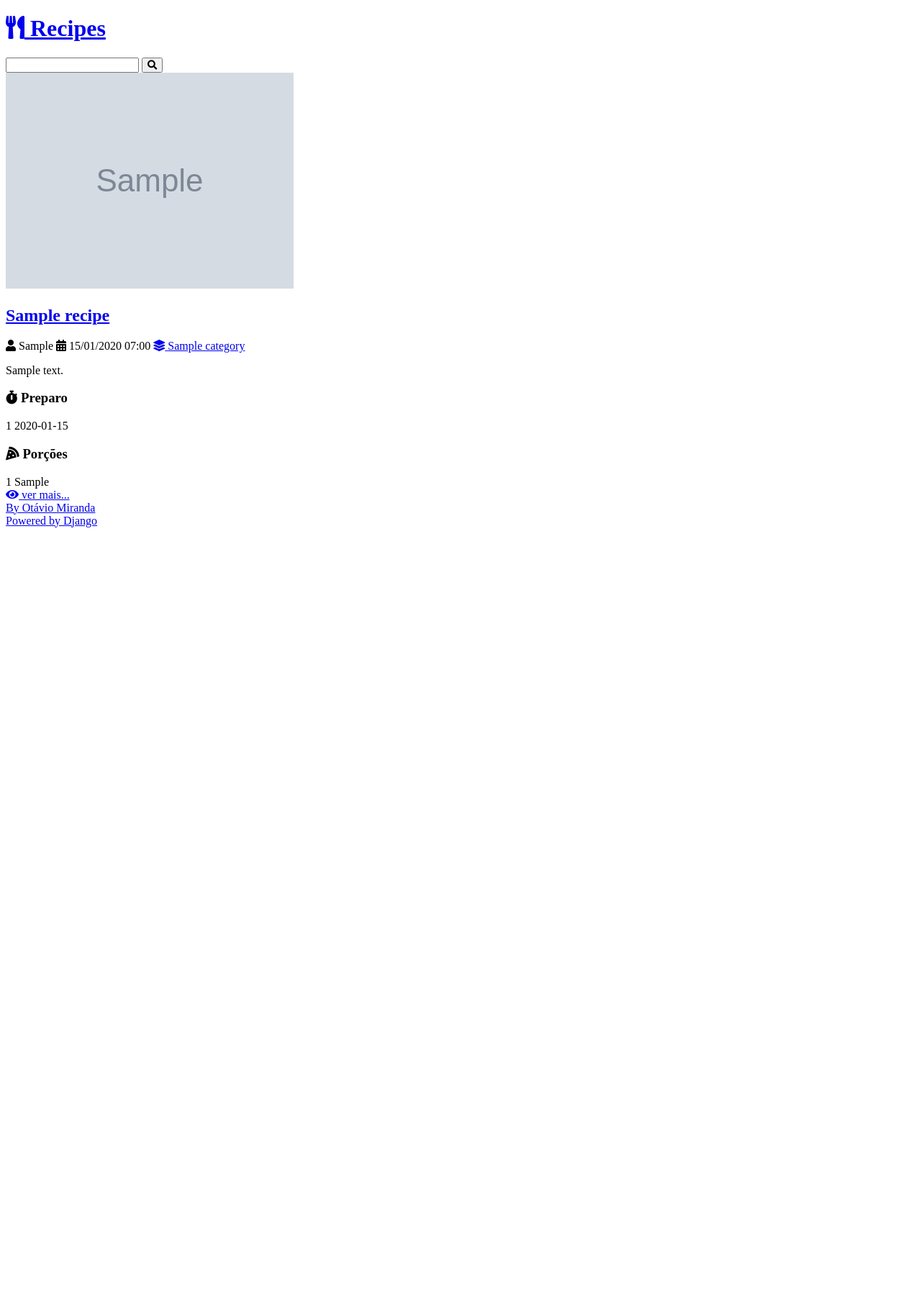
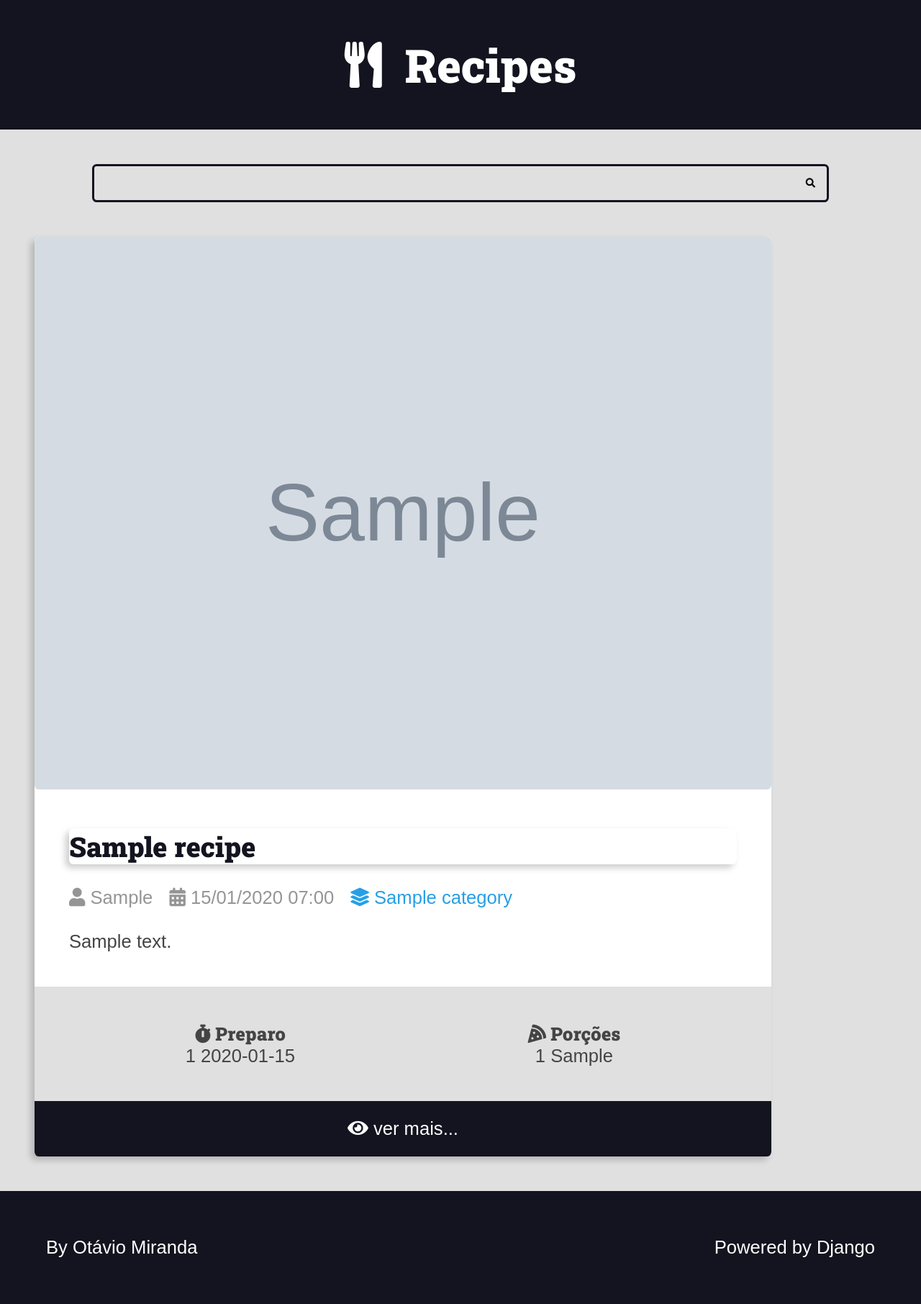
Before and after one commit to gleisoncoruja/curso-django-projeto1, a Django app: page / in a window 1280 px wide. Shown: the whole page at 72% size. Before the commit the page ends 733 px from the top, so only its background shows below. Run offline with Django 4.2, Linux system fonts and the light colour scheme; tables that the repository leaves empty hold one stand-in row (values such as "Sample post"); grey boxes marked "Sample" are stand-in pictures.

Commit message:
Organizing files

```diff
--- a/authors/views.py
+++ b/authors/views.py
@@ -1,6 +1,7 @@
 from django.contrib import messages
 from django.http import Http404
 from django.shortcuts import redirect, render
+from django.urls import reverse
 
 from .forms import RegisterForm
 
@@ -12,6 +13,7 @@ def register_view(request):
     form = RegisterForm(register_form_data)
     return render(request, 'authors/pages/register_view.html', {
         'form': form,
+        'form_action': reverse('authors:create'),
     })
 
 
--- /dev/null
+++ b/base_static/global/css/style.css
@@ -0,0 +1,439 @@
+
+        :root {
+            --color-primary: #269fe6;
+            --color-primary-hover: #2086c2;
+            --color-primary-dark: #13141f;
+            --color-primary-dark-hover: #212336;
+            --color-primary-light: #d4ecfa;
+            --color-primary-light-hover: #bdd8e7;
+
+            --color-white: #fff;
+            --color-black: #000;
+
+            --color-dark-text: #444;
+            --color-info-light: #cce5ff;
+            --color-debug-light: #cce5ff;
+            --color-success-light: #d4edda;
+            --color-alert-light: #fff3cd;
+            --color-warning-light: #fff3cd;
+            --color-error-light: #f8d7da;
+
+            --color-info-dark: #4d86c4;
+            --color-debug-dark: #4d86c4;
+            --color-success-dark: #4a9c5d;
+            --color-alert-dark: #927f40;
+            --color-warning-dark: #927f40;
+            --color-error-dark: #da525d;
+
+            --color-gray-0: #f9f9f9;
+            --color-gray-1: #e0e0e0;
+            --color-gray-2: #c7c7c7;
+            --color-gray-3: #aeaeae;
+            --color-gray-4: #959595;
+            --color-gray-5: #7d7d7d;
+            --color-gray-6: #646464;
+            --color-gray-7: #4b4b4b;
+            --color-gray-8: #323232;
+            --color-gray-9: #191919;
+
+            --font-primary: sans-serif;
+            --font-headings: 'Roboto Slab', serif;
+
+            --spacing-gutter-medium: 3rem;
+            --spacing-gutter-large: 4rem;
+
+        }
+
+        * {
+            padding: 0;
+            margin: 0;
+            box-sizing: border-box;
+        }
+
+        htlm {
+            font-size: 62.5%;
+        }
+
+        body {
+            font-size: 1.6rem;
+            font-family: var(--font-primary);
+            background: var(--color-gray-1);
+            color: var(--color-dark-text);
+        }
+
+        h1,
+        h2,
+        h3,
+        h4,
+        h5,
+        h6 {
+            font-family: var(--font-headings);
+        }
+
+        .container {
+            max-width: 144rem;
+            margin: 0 auto;
+            padding: var(--spacing-gutter-medium);
+        }
+
+        .main-header-container {
+            background: var(--color-primary-dark);
+        }
+
+        .main-logo {
+            font-size: 4rem;
+            color: var(--color-white);
+            text-decoration: none;
+            display: flex;
+            flex-flow: row nowrap;
+            align-items: center;
+            justify-content: center;
+            width: fit-content;
+            margin: 0 auto;
+
+        }
+
+        .main-logo-icon {
+            margin-right: 2rem;
+        }
+
+        .search-form {
+            border: .2rem solid var(--color-primary-dark);
+            max-width: 64rem;
+            margin: 0 auto;
+            border-radius: .4rem;
+            position: relative;
+            transition: all 300ms ease-in-out;
+        }
+
+        .search-input,
+        .search-button {
+            border: none;
+            background: none;
+            outline: none;
+            padding: 1rem;
+            transition: all 300ms ease-in-out;
+        }
+
+        .search-button {
+            position: absolute;
+            top: 0;
+            right: 0;
+
+        }
+
+        .search-button:focus {
+            outline: 1px solid var(--color-primary);
+            background: rbg(0, 0, 0, .05);
+        }
+
+        .search-input {
+            width: 100%;
+            padding-right: 3rem;
+        }
+
+        .search-form:focus-within {
+            border-color: var(--color-primary);
+            background: var(--color-white);
+        }
+
+        .search-form:focus-within .search-button {
+            color: var(--color-primary);
+        }
+
+        .main-content {
+            padding-top: 0;
+        }
+
+        .main-content-list {
+            display: grid;
+            grid-template-columns: repeat(auto-fit, minmax(480px, 1fr));
+            gap: var(--spacing-gutter-large);
+        }
+
+        .recipe {
+            background: var(--color-white);
+            box-shadow: -5px 5px 10px rgba(0, 0, 0, .2);
+            transform: scale(1);
+            transition: all 300ms ease-in-out;
+            border-radius: .4rem;
+            overflow: hidden;
+
+
+        }
+
+        .recipe img {
+            max-width: 100%;
+
+
+        }
+
+        .recipe-list-item {
+            max-width: 64rem;
+            height: fit-content;
+        }
+
+        .recipe-list-item img{
+            width: 100%;
+            border-radius: .4rem;
+        }
+
+        .recipe-list-item:hover {
+            transform: scale(1.02);
+            box-shadow: -8px 8px 18px rgba(0, 0, 0, .25);
+
+        }
+
+        .recipe-title-container {
+            padding: var(--spacing-gutter-medium);
+            padding-bottom: 2rem;
+
+        }
+
+        .recipe-title-container a{
+            text-decoration: none;
+            color:var(--color-primary-dark)
+
+        }
+
+        .recipe-author {
+            padding: 0 var(--spacing-gutter-medium);
+        }
+
+        .recipe-content {
+            padding: var(--spacing-gutter-medium);
+            padding-top: 2rem;
+
+        }
+
+        .recipe-author-item {
+            color: var(--color-gray-4);
+            margin-right: 1rem;
+        }
+
+        .recipe-author a {
+            color: var(--color-primary);
+            transition: all 300ms ease-in-out;
+            text-decoration: none;
+        }
+
+        .recipe-author a:hover {
+            color: var(--color-primary-dark);
+        }
+
+        .recipe-meta-container {
+            display: flex;
+            flex-flow: row wrap;
+            padding: var(--spacing-gutter-medium);
+            background: var(--color-gray-1);
+        }
+
+        .recipe-meta {
+            display: flex;
+            flex-flow: column nowrap;
+            flex-shrink: 1;
+            flex-grow: 1;
+            text-align: center;
+        }
+
+        .recipe-meta-title {
+            font-size: 1.6rem;
+        }
+
+        .recipe-footer a {
+            background: var(--color-primary-dark);
+            display: block;
+            color: var(--color-white);
+            text-decoration: none;
+            text-align: center;
+            padding: 1.5rem var(--spacing-gutter-medium);
+            transition: all 300ms ease-in-out;
+        }
+
+        .recipe-footer a:hover {
+            filter: brightness(2);
+
+        }
+
+        .prepartion-steps{
+            padding: var(--spacing-gutter-medium);
+        }
+
+        .main-footer {
+            display: flex;
+            align-items: center;
+            justify-content: space-between;
+            background: var(--color-primary-dark);
+            color: var(--color-white);
+            padding: var(--spacing-gutter-large);
+        }
+
+        .main-footer a {
+            color: var(--color-white);
+            text-decoration: none;
+            transition: all 300ms ease-in-out;
+
+        }
+
+
+        .recipe-list-item:hover {
+            transform: scale(1.02);
+            box-shadow: -8px 8px 18px rgba(0, 0, 0, .25);
+
+        }
+
+        .main-content-detail .recipe-list-item{
+            max-width: 80rem;
+            margin: 0 auto;
+
+        }
+
+        .main-content-detail .recipe-list-item:hover{
+            transform: scale(1);
+            box-shadow: -5px 5px 15px rgba(0, 0, 0, .2);
+
+        }
+
+        .prepartion-steps h1,
+        .prepartion-steps h2,
+        .prepartion-steps h3,
+        .prepartion-steps h4,
+        .prepartion-steps h5,
+        .prepartion-steps h6,
+        .prepartion-steps p,
+        .prepartion-steps pre {
+            margin: 2rem 0;
+        }
+
+        .prepartion-steps ol,
+        .prepartion-steps ul {
+            margin: 2rem;
+            padding: 0.2rem;
+        }
+
+        .pagination-content {
+            display: flex;
+            flex-flow: row wrap;
+            gap: 1rem 0.5rem;
+        }
+        .pagination .page-item {
+
+            padding: 0.5rem 1rem;
+        }
+
+        .pagination .page-link{
+            text-decoration: none;
+            background: var(--color-primary);
+            color: var(--color-white);
+        }
+
+        .pagination .page-current{
+            background: var(--color-primary-dark);
+
+        }
+
+        .center{
+            text-align: center;
+        }
+
+        /* FORMS */
+
+        .form-content{
+            max-width: 64rem;
+            margin: 0 auto;
+            margin-bottom: var(--spacing-gutter-medium);
+        }
+
+        .form-content label,
+        .form-content .help-text,
+        .errorlist{
+            display: block;
+            margin: 0.5rem 0;
+            font-size: 1.4rem;
+            list-style-type: none;
+        }
+
+        .errorlist{
+            color: var(--color-error-dark);
+        }
+
+        .form-content input{
+            width: 100%;
+            padding: 1rem;
+            border-radius: 0.4rem;
+            border: 1px solidvar(--color-primary-dark);
+        }
+
+        .form-content-grid{
+            display: grid;
+            grid-template-columns: repeat(auto-fit,minmax(30rem, 1fr));
+            gap: calc(var(--spacing-gutter-medium)/2);
+        }
+
+        .form-content button{
+            padding: 1rem 2rem;
+            border: none;
+            background: var(--color-primary-dark);
+            color: var(--color-white);
+        }
+
+        /* Messages */
+
+        .messages-container{
+            display: flex;
+            flex-flow: column nowrap;
+            gap: calc(var(--spacing-gutter-medium) /2 );
+        }
+
+
+
+        .message {
+            padding: 1rem;
+            border-radius: 4px;
+            border: 1px solid var(--color-dark-text);
+            background: var(--color-gray-2);
+            color: var(--color-dark-text);
+        }
+
+        .message-error {
+            border: 1px solid var(--color-error-dark);
+            background: var(--color-error-light);
+            color: var(--color-error-dark);
+        }
+
+        .message-success {
+            border: 1px solid var(--color-success-dark);
+            background: var(--color-success-light);
+            color: var(--color-success-dark);
+        }
+
+        .message-warning {
+            border: 1px solid var(--color-warning-dark);
+            background: var(--color-warning-light);
+            color: var(--color-warning-dark);
+        }
+
+        .message-alert {
+            border: 1px solid var(--color-alert-dark);
+            background: var(--color-alert-light);
+            color: var(--color-alert-dark);
+        }
+
+        .message-info {
+            border: 1px solid var(--color-info-dark);
+            background: var(--color-info-light);
+            color: var(--color-info-dark);
+        }
+
+        .message-debug {
+            border: 1px solid var(--color-debug-dark);
+            background: var(--color-debug-light);
+            color: var(--color-debug-dark);
+        }
+
+        @media (max-width: 600px) {
+            .main-content-list,
+            .form-content-grid{
+                grid-template-columns: repeat(auto-fit, minmax(100%, 1fr));
+            }
+        }
--- a/base_templates/global/base.html
+++ b/base_templates/global/base.html
@@ -2,24 +2,24 @@
 <html lang="pt-BR">
 
 <head>
-    {% include 'recipes/partials/head.html' %}
+    {% include 'global/partials/head.html' %}
     <title>{% block title %} {% endblock %} Recipes</title>
 </head>
 
 <body>
 
     <!-- Header da páginaa-->
-    {% include 'recipes/partials/header.html' %}
+    {% include 'global/partials/header.html' %}
 
     <!-- Barra de pesquisa-->
-    {% include 'recipes/partials/search.html' %}
+    {% include 'global/partials/search.html' %}
 
     <main class="main-content-container">
         {% block content %}{% endblock content %}
 
-        {% include 'recipes/partials/pagination.html' %}
+        {% include 'global/partials/pagination.html' %}
 
-        {% include 'recipes/partials/footer.html' %}
+        {% include 'global/partials/footer.html' %}
     </main>
 
 </body>
--- a/recipes/templates/recipes/partials/head.html
+++ b/base_templates/global/partials/head.html
@@ -20,4 +20,4 @@
 <link rel="preconnect" href="https://fonts.gstatic.com" crossorigin>
 <link href="https://fonts.googleapis.com/css2?family=Roboto+Slab:wght@900&display=swap" rel="stylesheet">
 
-<link rel="stylesheet" href="{% static 'recipes/css/style.css' %}">
+<link rel="stylesheet" href="{% static 'global/css/style.css' %}">
--- a/project/settings.py
+++ b/project/settings.py
@@ -126,6 +126,10 @@ USE_TZ = True
 
 STATIC_URL = 'static/'
 
+STATICFILES_DIRS = [
+    BASE_DIR / 'base_static',
+]
+
 STATIC_ROOT = BASE_DIR / 'static'
 
 MEDIA_URL = '/media/'
--- a/recipes/templates/recipes/pages/home.html
+++ b/recipes/templates/recipes/pages/home.html
@@ -4,7 +4,7 @@
 
 {% block content %}
 
-{% include 'recipes/partials/message.html' %}
+{% include 'global/partials/message.html' %}
 
 <div class="main-content main-content-list container">
 
```
Also changed, not shown: authors/templates/authors/pages/register_view.html (+2 -36 lines), base_templates/global/partials/form.html (added, +36 -0 lines), base_templates/global/partials/footer.html (renamed from recipes/templates/recipes/partials/footer.html), base_templates/global/partials/header.html (renamed from recipes/templates/recipes/partials/header.html), base_templates/global/partials/message.html (renamed from recipes/templates/recipes/partials/message.html), base_templates/global/partials/pagination.html (renamed from recipes/templates/recipes/partials/pagination.html), base_templates/global/partials/search.html (renamed from recipes/templates/recipes/partials/search.html).
